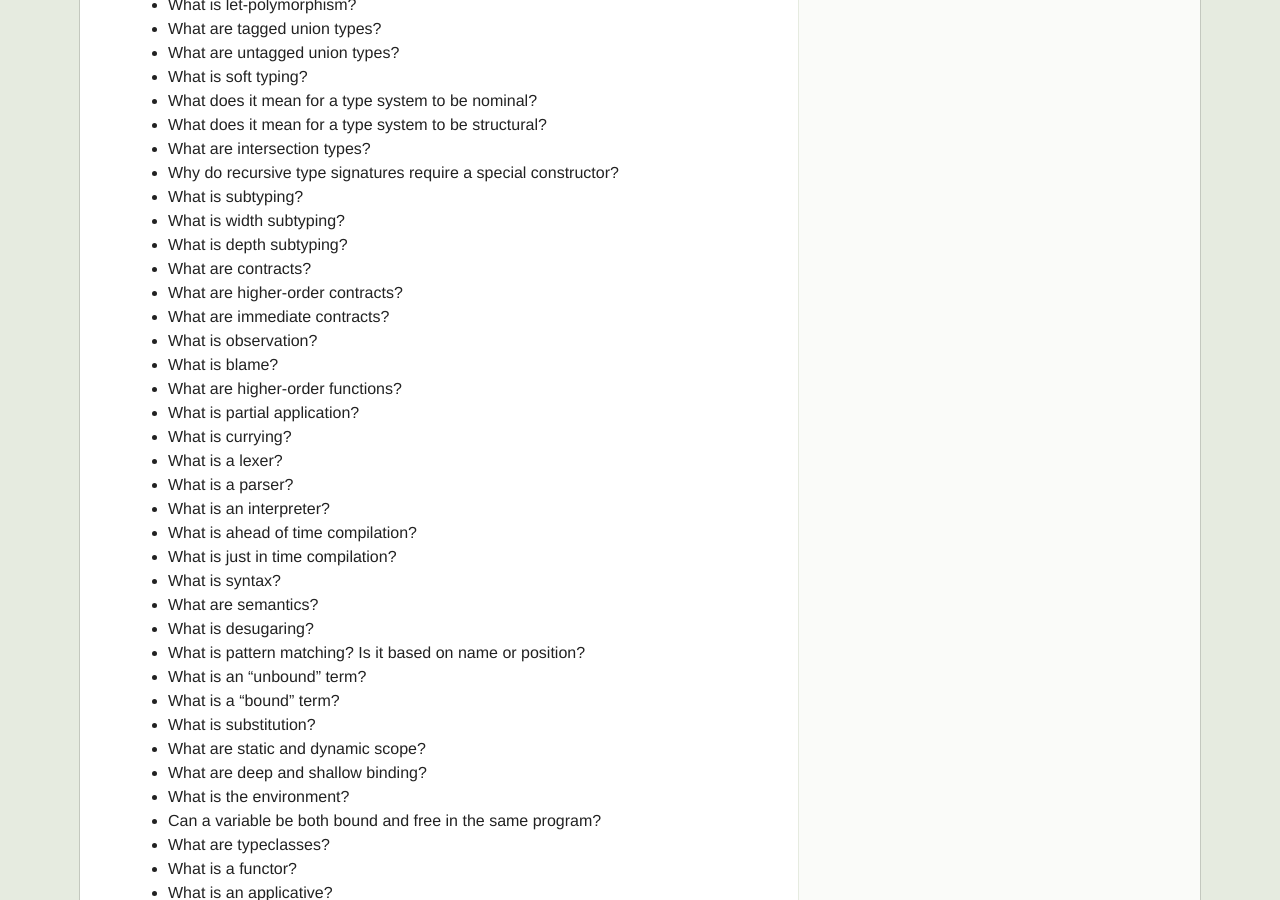
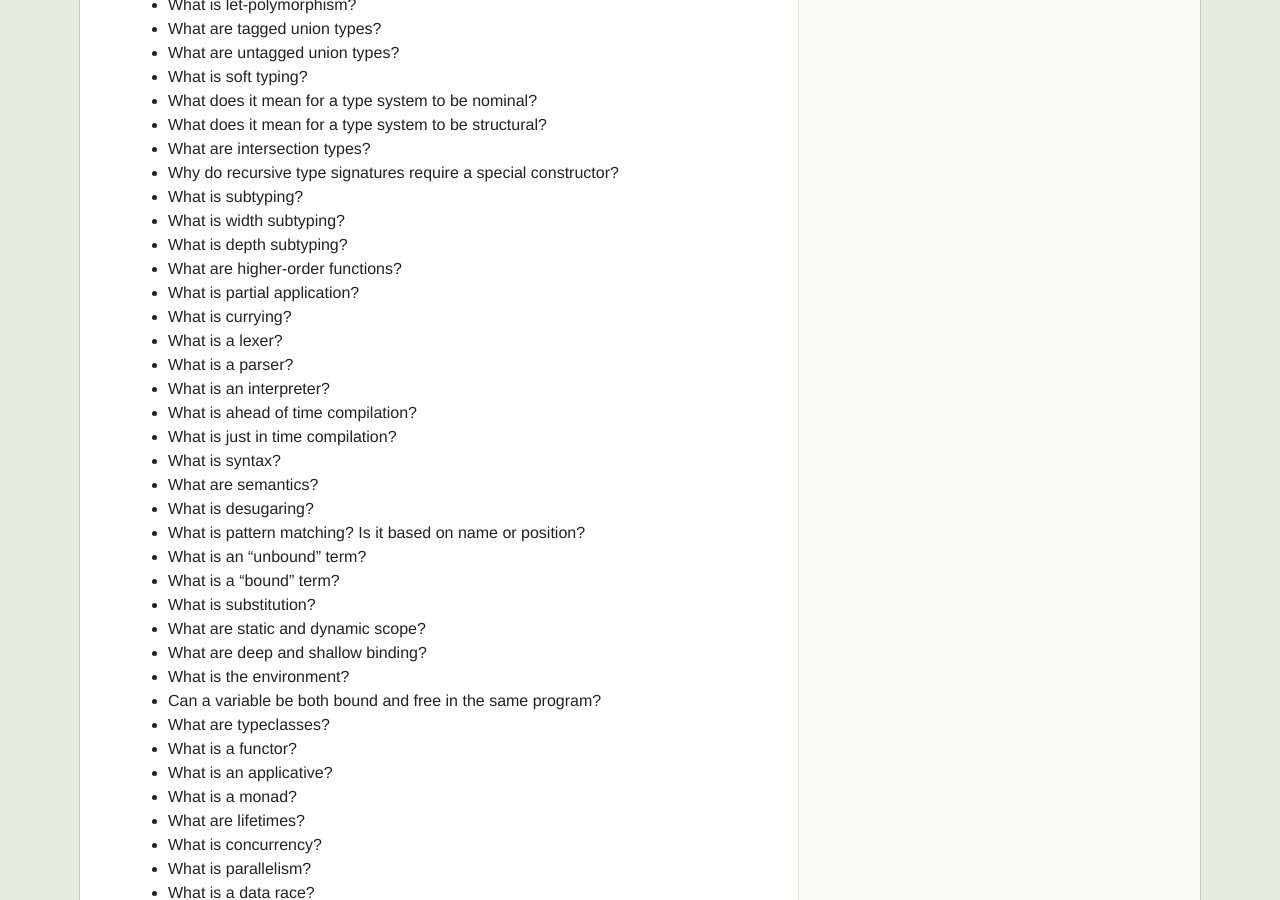
Before and after one commit to alilleybrinker/programming-languages-course, a Jekyll site: the page built from final/index.md, in a window 1280 px wide and 900 px high, scrolled down 2445 px. Built offline with Jekyll 4.4.1, drawn with Linux system fonts in a browser that asks for light colours.

Commit message:
Updated site

```diff
--- a/_includes/sidebar.html
+++ b/_includes/sidebar.html
@@ -22,9 +22,9 @@
             <tr><td>May&nbsp;16<sup>th</sup></td><td><a href="{{ site.baseurl }}/reading/control-flow-1">Control flow Ⅰ</a></td></tr>
             <tr><td>May&nbsp;18<sup>th</sup></td><td><a href="{{ site.baseurl }}/reading/control-flow-2">Control flow Ⅱ</a></td></tr>
             <tr><td>May&nbsp;23<sup>rd</sup></td><td><a href="{{ site.baseurl }}/reading/types-1">Types Ⅰ</a></td></tr>
-            <tr class="highlight-row"><td>May&nbsp;25<sup>th</sup></td><td><a href="{{ site.baseurl }}/reading/types-2">Types Ⅱ</a></td></tr>
-            <tr><td>May&nbsp;30<sup>th</sup></td><td><a href="{{ site.baseurl }}/reading/types-3">Types Ⅲ</a></td></tr>
-            <tr><td>May&nbsp;30<sup>th</sup></td><td><a href="{{ site.baseurl }}/reading/types-4">Types Review</a></td></tr>
+            <tr><td>May&nbsp;25<sup>th</sup></td><td><a href="{{ site.baseurl }}/reading/types-2">Types Ⅱ</a></td></tr>
+            <tr class="highlight-row"><td>May&nbsp;30<sup>th</sup></td><td><a href="{{ site.baseurl }}/reading/types-3">Types Ⅲ</a></td></tr>
+            <tr><td>June&nbsp;1<sup>st</sup></td><td><a href="{{ site.baseurl }}/reading/types-4">Types Review</a></td></tr>
         </table>
     </div>
 
--- a/final/index.md
+++ b/final/index.md
@@ -98,11 +98,6 @@ previous reading, quizzes, and labs. These items are in no particular order.
 * What is subtyping?
 * What is width subtyping?
 * What is depth subtyping?
-* What are contracts?
-* What are higher-order contracts?
-* What are immediate contracts?
-* What is observation?
-* What is blame?
 * What are higher-order functions?
 * What is partial application?
 * What is currying?
```
